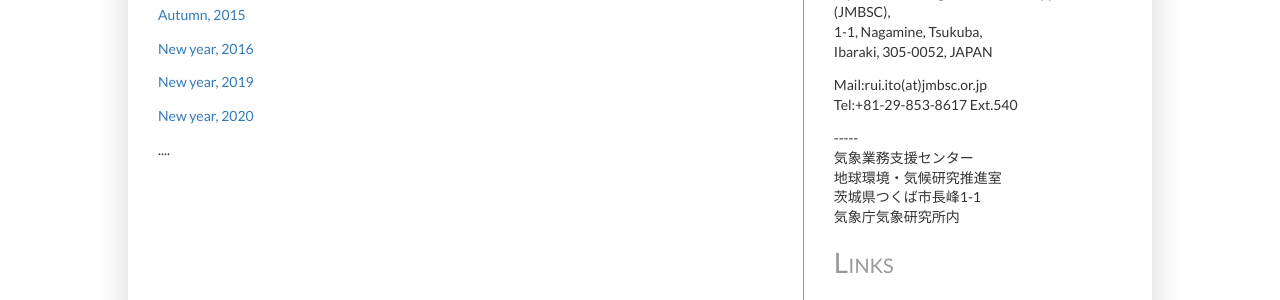
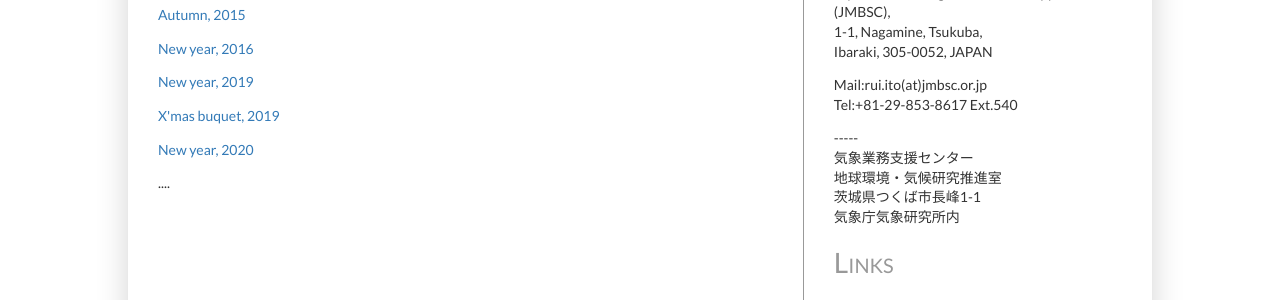
Before and after one commit to rui-climbiz/rui-climbiz.github.io, a Jekyll site: the page built from photos.html, in a window 1280 px wide. Shown: the part 239-539 px from the top of the page. Built offline with Jekyll 4.4.1, drawn with Linux system fonts in a browser that asks for light colours.

Commit message:
Update photos.html

```diff
--- a/photos.html
+++ b/photos.html
@@ -10,5 +10,6 @@
 <p><a href="images/Autumn2015.jpg" Target="_blank" > Autumn, 2015</a></p>
 <p><a href="images/NewYear2016.jpg" Target="_blank" > New year, 2016</a></p>
 <p><a href="images/NewYear2019.jpg" Target="_blank" > New year, 2019</a></p>
+<p><a href="images/Xmas2019.jpg" Target="_blank" > X'mas buquet, 2019</a></p>
 <p><a href="images/NewYear2020.jpg" Target="_blank" > New year, 2020</a></p>
 <p>....</p>
```
